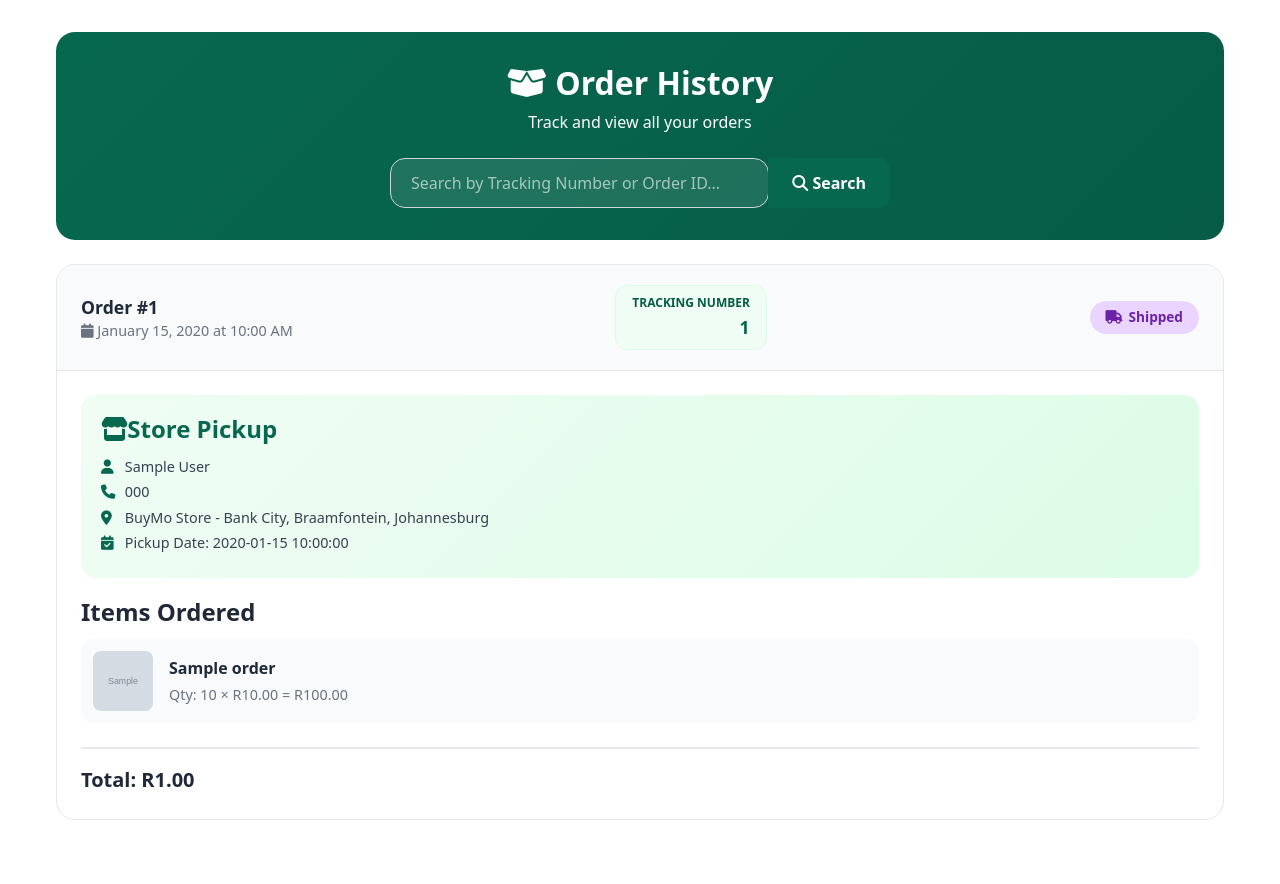
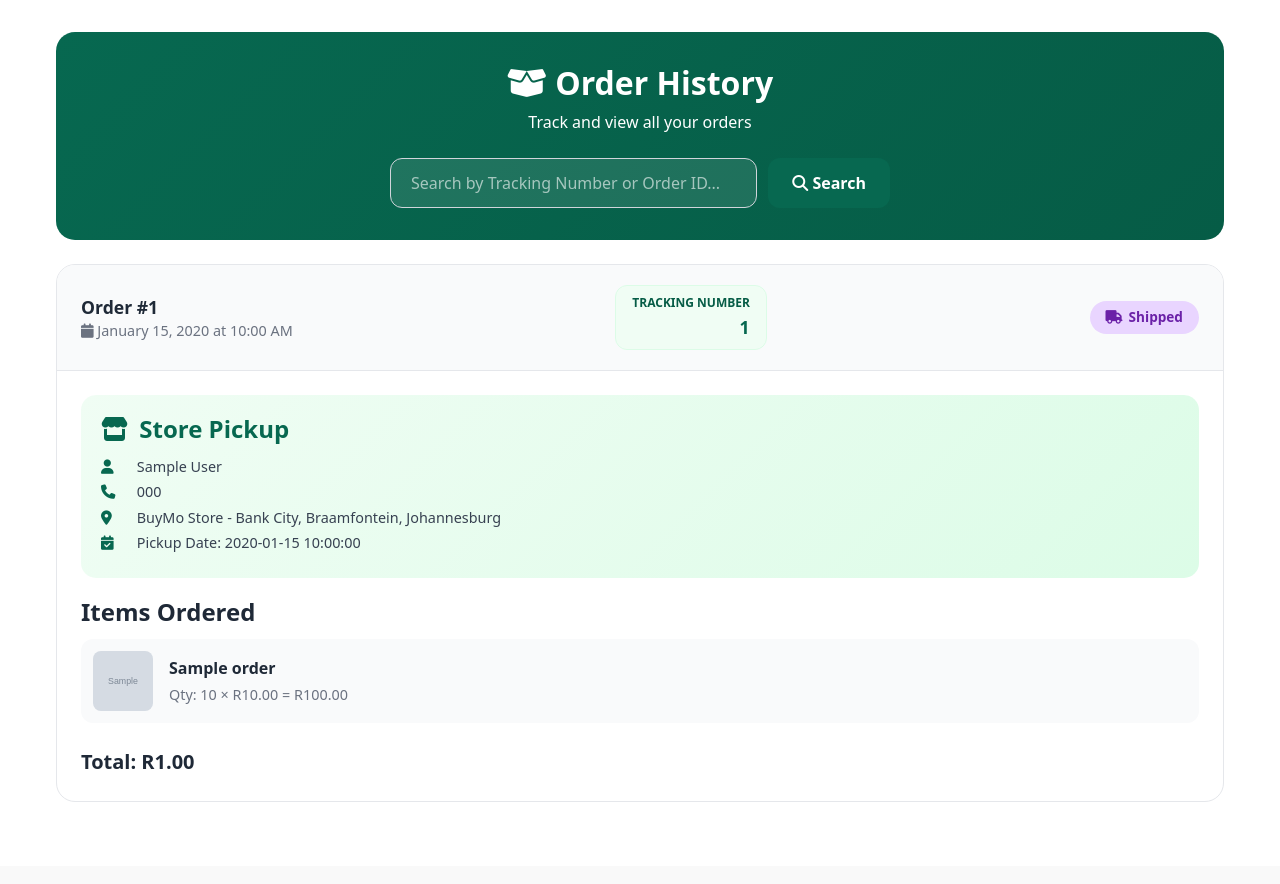
Before and after one commit to AdamDono/BuyMo, a Flask app: page /orders in a window 1280 px wide. Shown: the part 112-996 px from the top of the page. After the commit the page ends 914 px from the top, so only its background shows below. Run offline with Flask 3, Linux system fonts and the light colour scheme; a user stored in the database is signed in; grey boxes marked "Sample" are stand-in pictures; a database or web service that is not in the repository returns one stand-in record (values such as "Sample title"); data that the repository does not hold is empty; some libraries are stand-ins or nearby versions.

Commit message:
spacing polish for search and icons

```diff
--- a/templates/orders.html
+++ b/templates/orders.html
@@ -123,10 +123,11 @@
 
     .delivery-info i {
         color: var(--opus-green);
-        width: 20px;
+        width: 24px;
+        margin-right: 8px;
     }
 
-    .order-summary {
+    .no-orders {
         border-top: 2px solid #e5e7eb;
         padding-top: 16px;
     }
@@ -177,8 +178,12 @@
         margin: 0 auto;
     }
 
+    .order-search-form .input-group {
+        gap: 12px;
+    }
+
     .order-search-form .form-control {
-        border-radius: 12px 0 0 12px;
+        border-radius: 12px !important;
         border: 2px solid rgba(255, 255, 255, 0.2);
         background: rgba(255, 255, 255, 0.1);
         color: white;
@@ -190,12 +195,12 @@
     }
 
     .order-search-form .btn {
-        border-radius: 0 12px 12px 0;
+        border-radius: 12px !important;
         background: white;
         color: var(--opus-green);
         font-weight: 700;
         border: none;
-        padding: 0 24px;
+        padding: 12px 24px;
     }
 
     .order-search-form .btn:hover {
```
